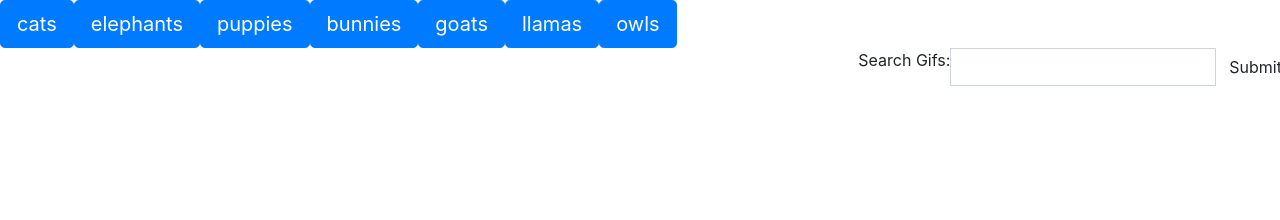
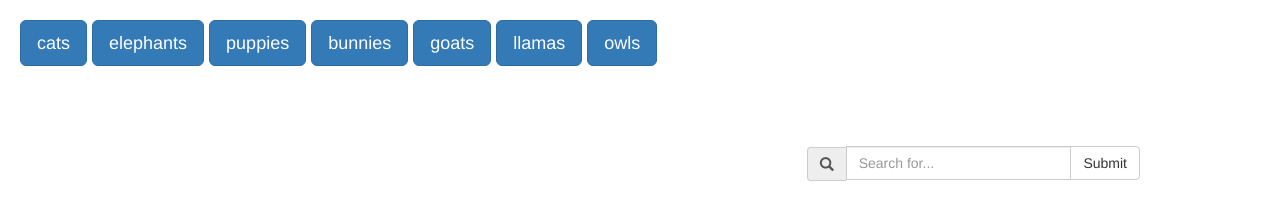
Before and after one commit to BillCarverDev/GifTastic, a plain HTML site: page index.html in a window 1280 px wide. Drawn offline with nearby package versions, Linux system fonts and the light colour scheme.

Commit message:
bugs fixes and layout changes

```diff
--- a/index.html
+++ b/index.html
@@ -5,37 +5,43 @@
     <meta name="viewport" content="width=device-width, initial-scale=1.0">
     <meta http-equiv="X-UA-Compatible" content="ie=edge">
     <link rel="stylesheet" href="https://maxcdn.bootstrapcdn.com/bootswatch/3.3.7/darkly/bootstrap.min.css">
-    <link rel="stylesheet" href="style.css">
     <title>Giphy Loader</title>
 </head>
 <body >
 
+    <!-- Button Toolbar -->
+    <div class="btn-toolbar container" id="buttonDiv" style="padding:20px"></div>
 
-        <div class="btn-toolbar" id="buttonDiv"></div>
+    <!-- Main container -->
+    <div class="container" style="padding: 10px; margin: 5px" >
 
-        <div class="row">
 
-            <div class="col-lg-8" id="gifDiv"></div>
 
-            <div style="padding: right 20px;" class="col-lg-4">
-                <div class="row">
+        <!-- Submit function appears here -->
+            <div class="col-lg-4" style="float: right;">
+
+
+
+                <div style="padding: 25px;" >
+                    <div class="row">
                         <label class="control-label"></label>
                         <div class="input-group">
-                            <span class="input-group-addon">Search Gifs:</span>
-                            <input id="gifInput" type="text" class="form-control">
+                            <span class="input-group-addon glyphicon glyphicon-search"></span>
+                            <input id="gifInput" type="text" class="form-control" placeholder="Search for...">
                             <span class="input-group-btn">
-                            <button id="addGifBtn" class="btn btn-default" type="button">Submit</button>
+                                <button id="addGifBtn" class="btn btn-default" type="button">Submit</button>
                             </span>
                         </div>
                     </div>
+                </div>
+
             </div>
 
-        </div>
+            <!-- Gifs appear here -->
+        <div class="" id="gifDiv" style="float: left"></div>
 
-
-
-
-<script src="https://cdnjs.cloudflare.com/ajax/libs/jquery/3.2.1/jquery.min.js"></script>
+    </div>
+            <script src="https://cdnjs.cloudflare.com/ajax/libs/jquery/3.2.1/jquery.min.js"></script>
 
 <script>
     // "use strict";
@@ -98,8 +104,8 @@ function displayGifs(event) {
             gifImage.attr("src", gifResult[i].images.fixed_height_still.url);
             gifImage.attr("data-animate", gifResult[i].images.fixed_height.url);
             gifImage.attr("data-still", gifResult[i].images.fixed_height_still.url);
-            gifImage.attr("data-state", "animate");
-            gifImage.addClass("gif col-6 col-md-4");
+            gifImage.attr("data-state", "still");
+            gifImage.addClass("gif");
 
                 var p = $("<p>").text("Rating: " + gifResult[i].rating);
                     $("#gifDiv").prepend(p);
@@ -110,9 +116,10 @@ function displayGifs(event) {
         // Stop/Start gif action
         $(".gif").on("click", function() {
             console.log("clicked");
-            console.log(this);
+            // console.log(this);
                 var state = $(this).attr("data-state");
-                if (state === "animate") {
+                // console.log(state);
+                if (state === "still") {
                     $(this).attr("src", $(this).attr("data-animate"));
                     $(this).attr("data-state", "animate");
                 } else {
@@ -137,6 +144,11 @@ function displayGifs(event) {
         //  The submit button will append the whole array over the current button array:  Used the .empty method to remove the buttons before new ones are entered.
         //  The gif buttons don't work after submit button is pressed:  Fixed by creating seperate function for the on click listener
 
+        //Features:
+        //
+        //Added glyphicon to input group addon
+        //Added placeholder to input form
+
  </script>
 
 
```
